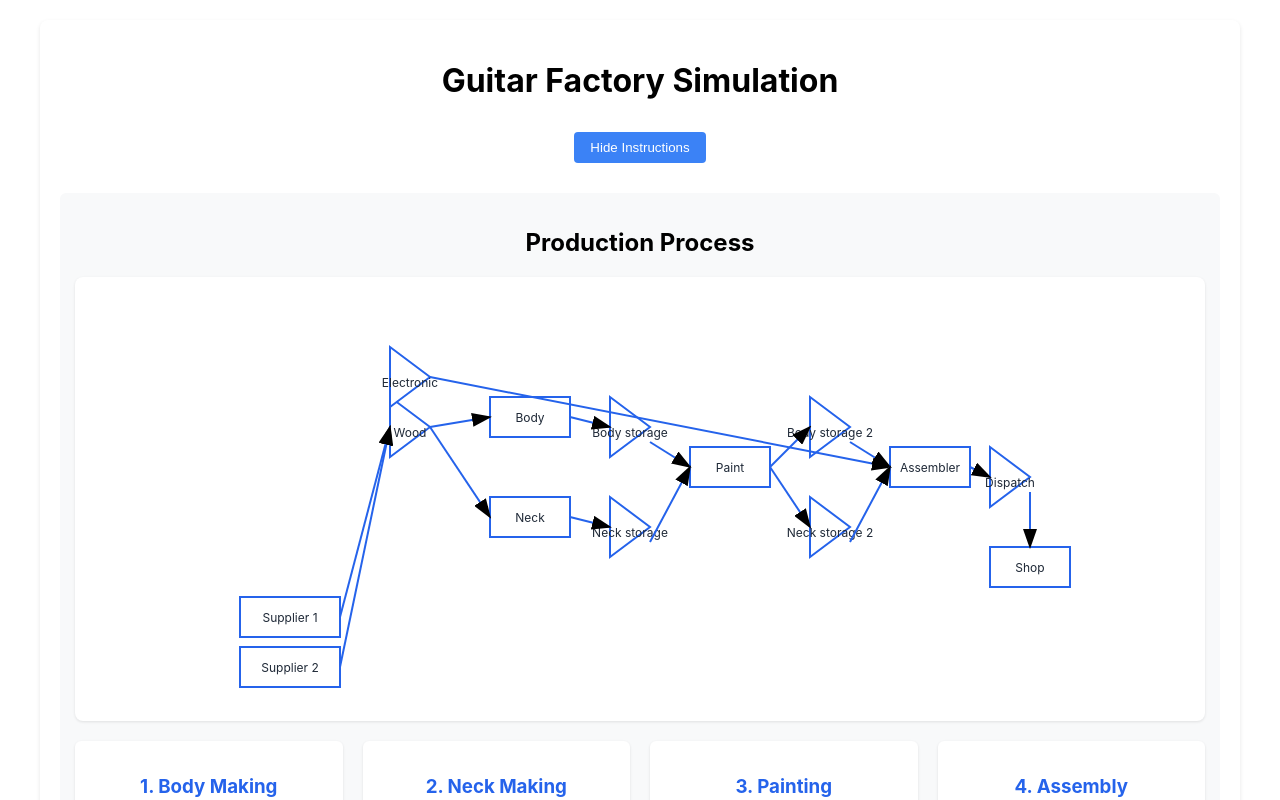
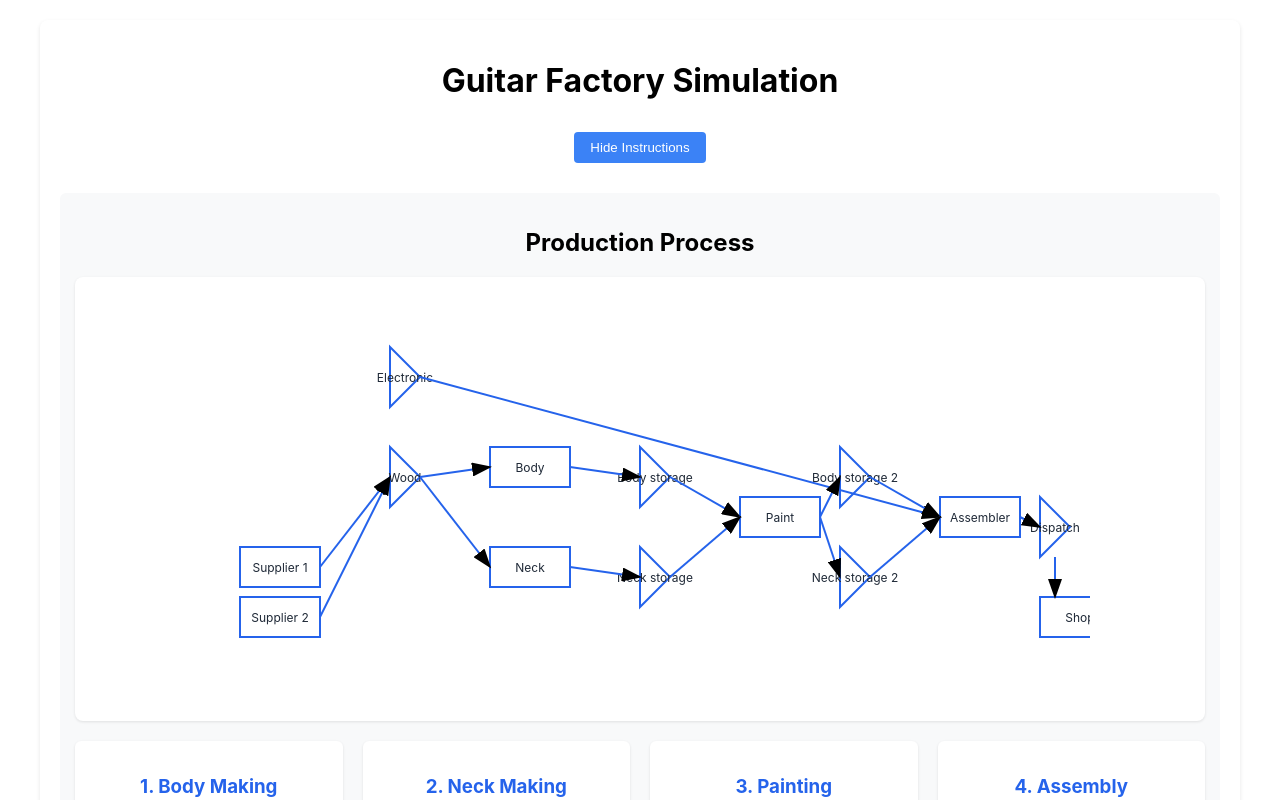
Before and after one commit to mdilm/manufacturing-game, a React (Create React App) app in the folder main/guitar-factory/guitar-factory-frontend/: page / in a window 1280 px wide. Both pictures are taken after a click on the button "Show Instructions". Shown: the top 800 px of the page. Built offline with nearby package versions, Linux system fonts and the light colour scheme.

Commit message:
fix diagram

```diff
--- a/main/guitar-factory/guitar-factory-frontend/src/components/guitar-factory-dashboard.jsx
+++ b/main/guitar-factory/guitar-factory-frontend/src/components/guitar-factory-dashboard.jsx
@@ -84,53 +84,53 @@ const GuitarFactoryDashboard = () => {
               <div className="process-diagram">
                 <svg width="900" height="400" viewBox="0 0 900 400">
                   {/* Suppliers */}
-                  <rect x="50" y="300" width="100" height="40" className="box" />
-                  <text x="100" y="325" className="label">Supplier 1</text>
+                  <rect x="50" y="250" width="80" height="40" className="box" />
+                  <text x="90" y="275" className="label">Supplier 1</text>
 
-                  <rect x="50" y="350" width="100" height="40" className="box" />
-                  <text x="100" y="375" className="label">Supplier 2</text>
+                  <rect x="50" y="300" width="80" height="40" className="box" />
+                  <text x="90" y="325" className="label">Supplier 2</text>
 
                   {/* Storage triangles */}
-                  <path d="M 200,100 L 240,130 L 200,160 Z" className="triangle" />
-                  <text x="220" y="140" className="label">Wood</text>
+                  <path d="M 200,150 L 230,180 L 200,210 Z" className="triangle" />
+                  <text x="215" y="185" className="label">Wood</text>
 
-                  <path d="M 200,50 L 240,80 L 200,110 Z" className="triangle" />
-                  <text x="220" y="90" className="label">Electronic</text>
+                  <path d="M 200,50 L 230,80 L 200,110 Z" className="triangle" />
+                  <text x="215" y="85" className="label">Electronic</text>
 
                   {/* Production boxes */}
-                  <rect x="300" y="100" width="80" height="40" className="box" />
-                  <text x="340" y="125" className="label">Body</text>
+                  <rect x="300" y="150" width="80" height="40" className="box" />
+                  <text x="340" y="175" className="label">Body</text>
 
-                  <rect x="300" y="200" width="80" height="40" className="box" />
-                  <text x="340" y="225" className="label">Neck</text>
+                  <rect x="300" y="250" width="80" height="40" className="box" />
+                  <text x="340" y="275" className="label">Neck</text>
 
                   {/* Storage triangles */}
-                  <path d="M 420,100 L 460,130 L 420,160 Z" className="triangle" />
-                  <text x="440" y="140" className="label">Body storage</text>
+                  <path d="M 450,150 L 480,180 L 450,210 Z" className="triangle" />
+                  <text x="465" y="185" className="label">Body storage</text>
 
-                  <path d="M 420,200 L 460,230 L 420,260 Z" className="triangle" />
-                  <text x="440" y="240" className="label">Neck storage</text>
+                  <path d="M 450,250 L 480,280 L 450,310 Z" className="triangle" />
+                  <text x="465" y="285" className="label">Neck storage</text>
 
                   {/* Paint station */}
-                  <rect x="500" y="150" width="80" height="40" className="box" />
-                  <text x="540" y="175" className="label">Paint</text>
+                  <rect x="550" y="200" width="80" height="40" className="box" />
+                  <text x="590" y="225" className="label">Paint</text>
 
                   {/* Post-paint storage */}
-                  <path d="M 620,100 L 660,130 L 620,160 Z" className="triangle" />
-                  <text x="640" y="140" className="label">Body storage 2</text>
+                  <path d="M 650,150 L 680,180 L 650,210 Z" className="triangle" />
+                  <text x="665" y="185" className="label">Body storage 2</text>
 
-                  <path d="M 620,200 L 660,230 L 620,260 Z" className="triangle" />
-                  <text x="640" y="240" className="label">Neck storage 2</text>
+                  <path d="M 650,250 L 680,280 L 650,310 Z" className="triangle" />
+                  <text x="665" y="285" className="label">Neck storage 2</text>
 
                   {/* Assembly and dispatch */}
-                  <rect x="700" y="150" width="80" height="40" className="box" />
-                  <text x="740" y="175" className="label">Assembler</text>
+                  <rect x="750" y="200" width="80" height="40" className="box" />
+                  <text x="790" y="225" className="label">Assembler</text>
 
-                  <path d="M 800,150 L 840,180 L 800,210 Z" className="triangle" />
-                  <text x="820" y="190" className="label">Dispatch</text>
+                  <path d="M 850,200 L 880,230 L 850,260 Z" className="triangle" />
+                  <text x="865" y="235" className="label">Dispatch</text>
 
-                  <rect x="800" y="250" width="80" height="40" className="box" />
-                  <text x="840" y="275" className="label">Shop</text>
+                  <rect x="850" y="300" width="80" height="40" className="box" />
+                  <text x="890" y="325" className="label">Shop</text>
 
                   {/* Connecting arrows */}
                   <defs>
@@ -142,21 +142,38 @@ const GuitarFactoryDashboard = () => {
 
                   {/* Add connecting lines with arrows */}
                   <g className="arrows">
-                    <line x1="150" y1="320" x2="200" y2="130" markerEnd="url(#arrowhead)" />
-                    <line x1="150" y1="370" x2="200" y2="130" markerEnd="url(#arrowhead)" />
-                    <line x1="240" y1="130" x2="300" y2="120" markerEnd="url(#arrowhead)" />
-                    <line x1="240" y1="130" x2="300" y2="220" markerEnd="url(#arrowhead)" />
-                    <line x1="240" y1="80" x2="700" y2="170" markerEnd="url(#arrowhead)" />
-                    <line x1="380" y1="120" x2="420" y2="130" markerEnd="url(#arrowhead)" />
-                    <line x1="380" y1="220" x2="420" y2="230" markerEnd="url(#arrowhead)" />
-                    <line x1="460" y1="145" x2="500" y2="170" markerEnd="url(#arrowhead)" />
-                    <line x1="460" y1="245" x2="500" y2="170" markerEnd="url(#arrowhead)" />
-                    <line x1="580" y1="170" x2="620" y2="130" markerEnd="url(#arrowhead)" />
-                    <line x1="580" y1="170" x2="620" y2="230" markerEnd="url(#arrowhead)" />
-                    <line x1="660" y1="145" x2="700" y2="170" markerEnd="url(#arrowhead)" />
-                    <line x1="660" y1="245" x2="700" y2="170" markerEnd="url(#arrowhead)" />
-                    <line x1="780" y1="170" x2="800" y2="180" markerEnd="url(#arrowhead)" />
-                    <line x1="840" y1="195" x2="840" y2="250" markerEnd="url(#arrowhead)" />
+                    {/* Supplier to Wood */}
+                    <line x1="130" y1="270" x2="200" y2="180" markerEnd="url(#arrowhead)" />
+                    <line x1="130" y1="320" x2="200" y2="180" markerEnd="url(#arrowhead)" />
+
+                    {/* Wood to Body/Neck */}
+                    <line x1="230" y1="180" x2="300" y2="170" markerEnd="url(#arrowhead)" />
+                    <line x1="230" y1="180" x2="300" y2="270" markerEnd="url(#arrowhead)" />
+
+                    {/* Electronic to Assembler */}
+                    <line x1="230" y1="80" x2="750" y2="220" markerEnd="url(#arrowhead)" />
+
+                    {/* Body/Neck to Storage */}
+                    <line x1="380" y1="170" x2="450" y2="180" markerEnd="url(#arrowhead)" />
+                    <line x1="380" y1="270" x2="450" y2="280" markerEnd="url(#arrowhead)" />
+
+                    {/* Storage to Paint */}
+                    <line x1="480" y1="180" x2="550" y2="220" markerEnd="url(#arrowhead)" />
+                    <line x1="480" y1="280" x2="550" y2="220" markerEnd="url(#arrowhead)" />
+
+                    {/* Paint to Storage 2 */}
+                    <line x1="630" y1="220" x2="650" y2="180" markerEnd="url(#arrowhead)" />
+                    <line x1="630" y1="220" x2="650" y2="280" markerEnd="url(#arrowhead)" />
+
+                    {/* Storage 2 to Assembly */}
+                    <line x1="680" y1="180" x2="750" y2="220" markerEnd="url(#arrowhead)" />
+                    <line x1="680" y1="280" x2="750" y2="220" markerEnd="url(#arrowhead)" />
+
+                    {/* Assembly to Dispatch */}
+                    <line x1="830" y1="220" x2="850" y2="230" markerEnd="url(#arrowhead)" />
+
+                    {/* Dispatch to Shop */}
+                    <line x1="865" y1="260" x2="865" y2="300" markerEnd="url(#arrowhead)" />
                   </g>
                 </svg>
               </div>
```
